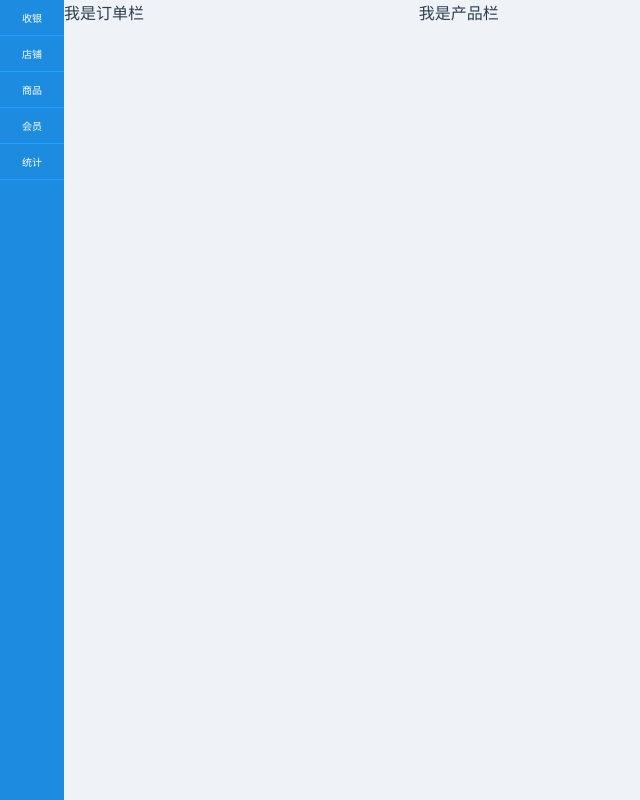
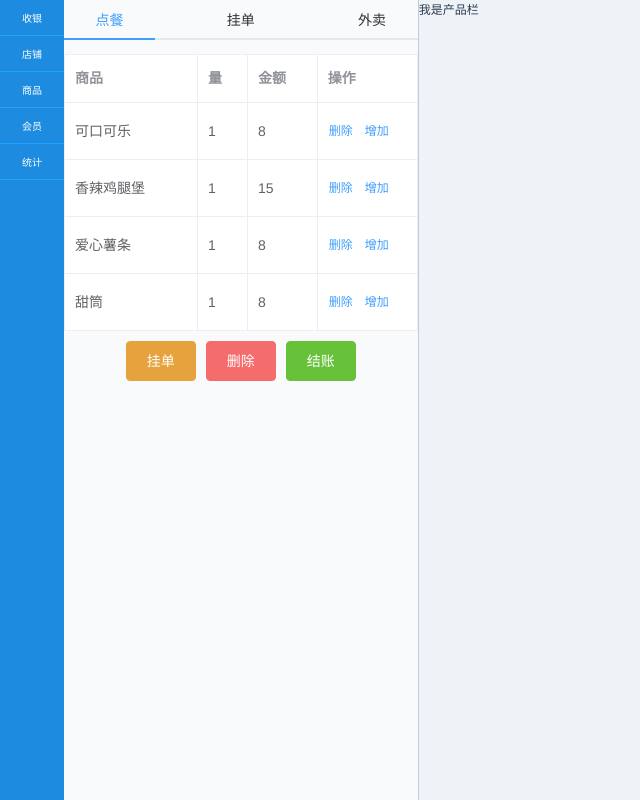
Before and after one commit to iyayaa/vue-POS, a Vue app: page / in a window 1280 px wide. Shown: the whole page, without its empty margins (0-640 px from the left). Built offline with nearby package versions, Linux system fonts and the light colour scheme; a small style sheet from the web is missing.

Commit message:
左侧订单操作布局

```diff
--- a/src/views/Pos.vue
+++ b/src/views/Pos.vue
@@ -2,7 +2,30 @@
   <div class="pos">
     <div>
       <el-row>
-        <el-col :span="7" id="order-list">我是订单栏</el-col>
+        <el-col :span="7" class="pos-order" id="order-list">
+          <el-tabs stretch="true">
+            <el-tab-pane label="点餐">
+              <el-table :data="tableData" border  style="width: 100%">
+                <el-table-column prop="goodsName" label="商品"></el-table-column>
+                <el-table-column prop="count" label="量" width="50"></el-table-column>
+                <el-table-column prop="price" label="金额" width="70"></el-table-column>
+                <el-table-column label="操作" width="100" fixed="right">
+                  <template scope="scope">
+                    <el-button type="text" size="small">删除</el-button>
+                    <el-button type="text" size="small">增加</el-button>
+                  </template>
+                </el-table-column>
+              </el-table>
+            </el-tab-pane>
+            <el-tab-pane label="挂单">挂单</el-tab-pane>
+            <el-tab-pane label="外卖">外卖</el-tab-pane>
+          </el-tabs>
+          <div class="order-btn">
+            <el-button type="warning">挂单</el-button>
+            <el-button type="danger">删除</el-button>
+            <el-button type="success">结账</el-button>
+          </div>
+        </el-col>
         <!--商品展示-->
         <el-col :span="17">我是产品栏</el-col>
       </el-row>
@@ -16,11 +39,127 @@
 export default {
   name: "Pos",
   components: {},
-  mounted: function() {
+  data() {
+    return {
+      tableData: [
+        {
+          goodsName: "可口可乐",
+          price: 8,
+          count: 1
+        },
+        {
+          goodsName: "香辣鸡腿堡",
+          price: 15,
+          count: 1
+        },
+        {
+          goodsName: "爱心薯条",
+          price: 8,
+          count: 1
+        },
+        {
+          goodsName: "甜筒",
+          price: 8,
+          count: 1
+        }
+      ]
+    };
+  },
+  mounted() {
     var orderHeight = document.body.clientHeight;
     document.getElementById("order-list").style.height = orderHeight + "px";
   }
 };
 </script>
 <style scoped>
+.pos {
+  font-size: 12px;
+}
+
+.pos-order {
+  background-color: #f9fafc;
+  border-right: 1px solid #c0ccda;
+}
+
+.order-btn {
+  margin-top: 10px;
+  text-align: center;
+}
+
+.title {
+  height: 20px;
+  border-bottom: 1px solid #d3dce6;
+  background-color: #f9fafc;
+  padding: 10px;
+}
+
+.often-goods-list ul li {
+  list-style: none;
+  float: left;
+  border: 1px solid #e5e9f2;
+  padding: 10px;
+  margin: 5px;
+  background-color: #fff;
+  cursor: pointer;
+}
+
+.goods-type {
+  clear: both;
+}
+
+.o-price {
+  color: #58b7ff;
+}
+
+.often-goods-list {
+  border-bottom: 1px solid #c0ccda;
+  height: auto;
+  overflow: hidden;
+  padding-bottom: 10px;
+  background-color: #f9fafc;
+}
+
+.cookList li {
+  list-style: none;
+  width: 23%;
+  border: 1px solid #e5e9f2;
+  height: auot;
+  overflow: hidden;
+  background-color: #fff;
+  padding: 2px;
+  float: left;
+  margin: 2px;
+  cursor: pointer;
+}
+
+.cookList li span {
+  display: block;
+  float: left;
+}
+
+.foodImg {
+  width: 40%;
+}
+
+.foodName {
+  font-size: 18px;
+  padding-left: 10px;
+  color: brown;
+}
+
+.foodPrice {
+  font-size: 16px;
+  padding-left: 10px;
+  padding-top: 10px;
+}
+
+.totalDiv {
+  height: auot;
+  overflow: hidden;
+  text-align: right;
+  font-size: 16px;
+  background-color: #fff;
+  border-bottom: 1px solid #e5e9f2;
+  padding: 10px;
+}
 </style>
```
